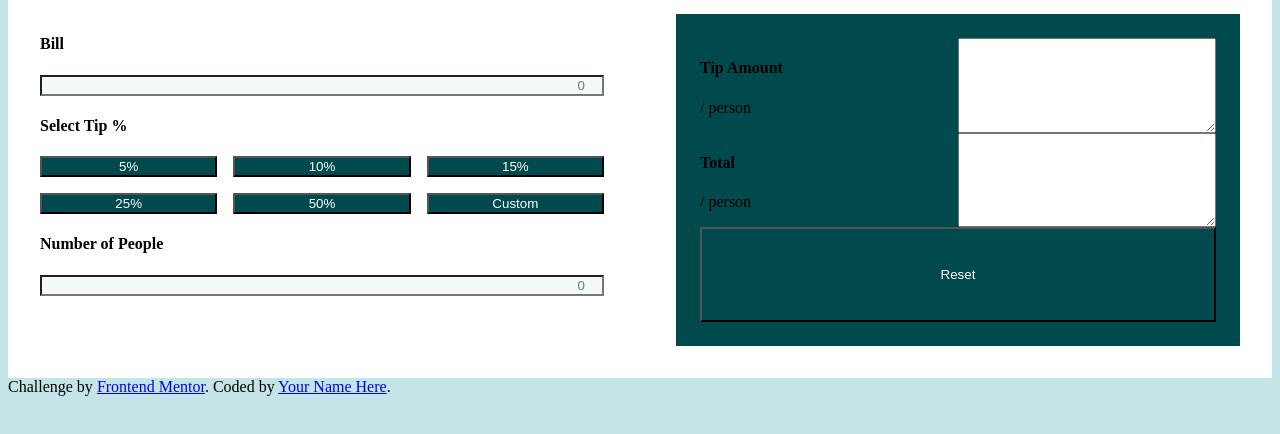
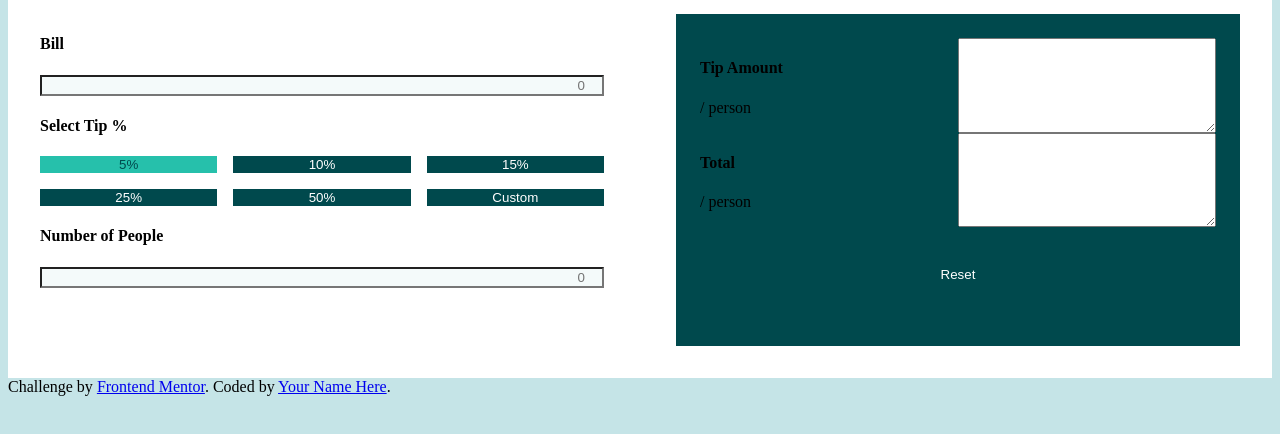
Before and after one commit to roadblock37/tip-calculator, a plain HTML site: page index.html in a window 1280 px wide. In both pictures the pointer is over the button "5%". Shown: the part 84-518 px from the top of the page. Drawn offline with Linux system fonts and the light colour scheme.

Commit message:
button styling

```diff
--- a/CSS/desktop.css
+++ b/CSS/desktop.css
@@ -1,6 +1,6 @@
 /* desktop css min width 768px */
 :root {
-    --temp4: hsl(172, 67%, 45%);
+    --btnHover: hsl(172, 67%, 45%);
     --btn-background: hsl(183, 100%, 15%);
     --labelText: hsl(186, 14%, 43%);
     --temp2: hsl(184, 14%, 56%);
@@ -59,4 +59,11 @@ input {
 button {
     background-color: var(--btn-background);
     color: var(--white);
+    border-style: none;
 }
+
+button:hover {
+    background-color: var(--btnHover);
+    cursor: pointer;
+    color: var(--btn-background);
+}
```
